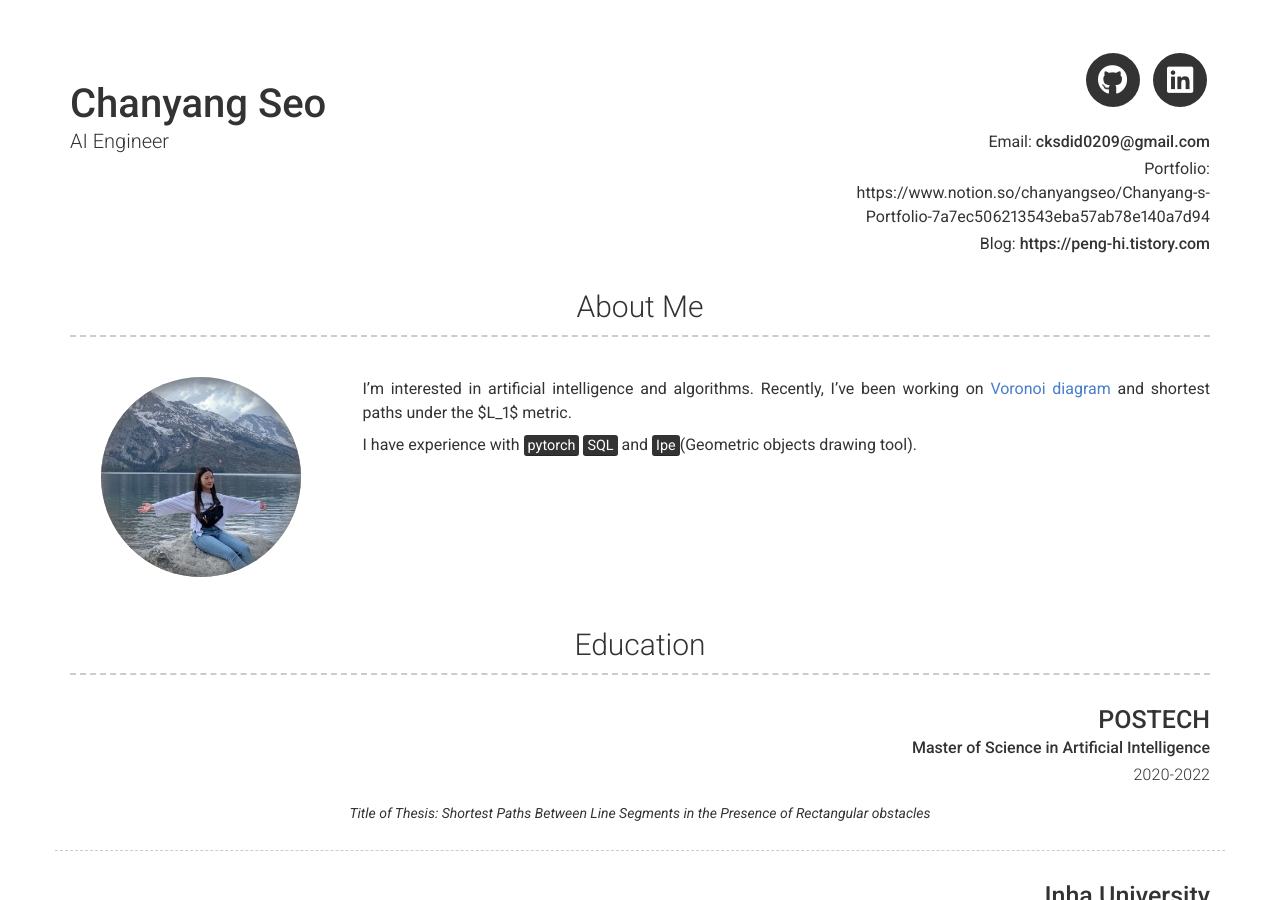
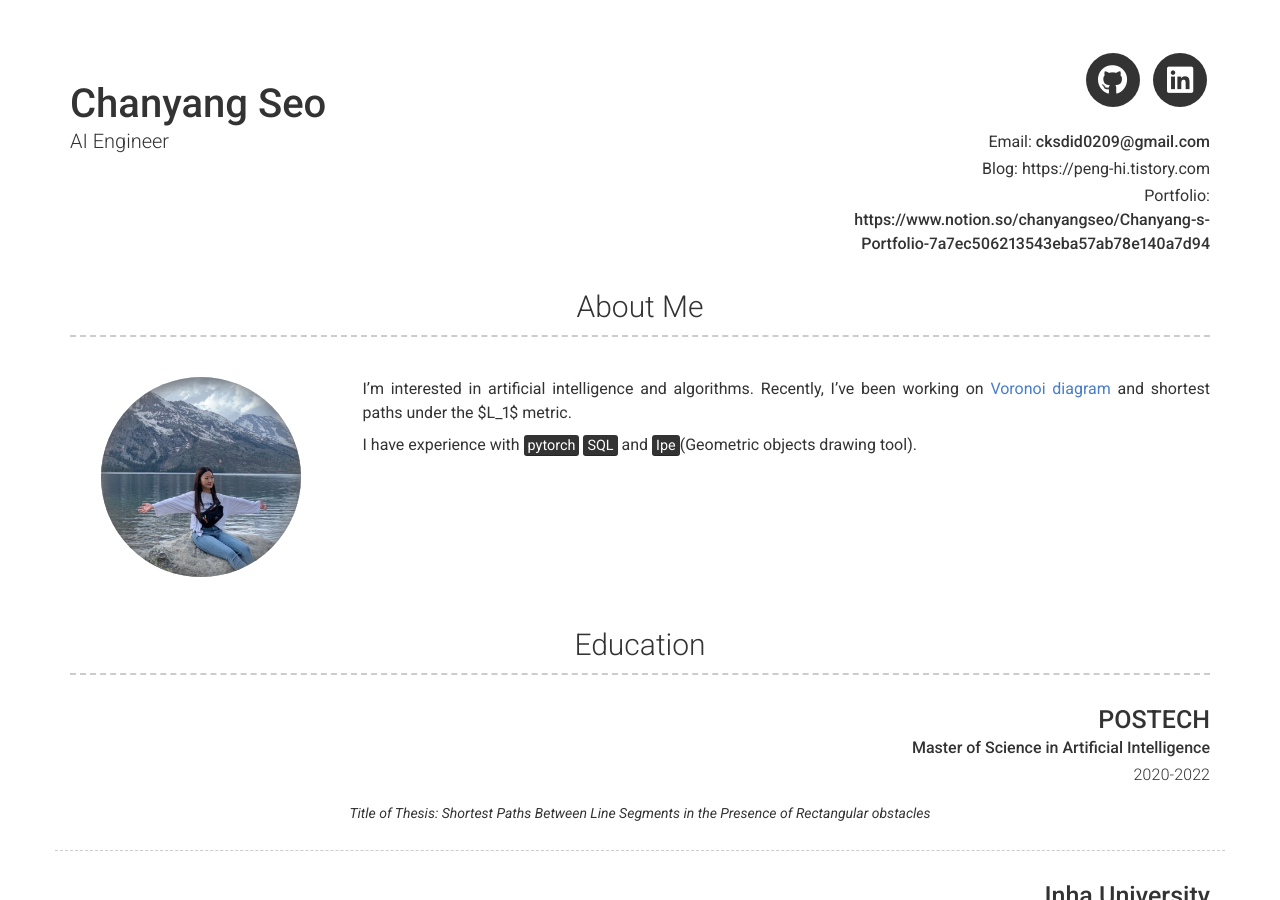
Before and after one commit to chan8616/chan8616.github.io, a Jekyll site: the page built from index.md, in a window 1280 px wide and 900 px high. Built offline with Jekyll 4.4.1, drawn with Linux system fonts in a browser that asks for light colours; nearby versions of some CDN libraries.

```diff
--- a/_config.yml
+++ b/_config.yml
@@ -12,10 +12,10 @@ name: Chanyang Seo
 title: AI Engineer
 email: cksdid0209@gmail.com
 # email_title: Email (Email title override)
-website: https://peng-hi.tistory.com
-website_title: Blog
-phone: https://www.notion.so/chanyangseo/Chanyang-s-Portfolio-7a7ec506213543eba57ab78e140a7d94
-phone_title: Portfolio
+website: https://www.notion.so/chanyangseo/Chanyang-s-Portfolio-7a7ec506213543eba57ab78e140a7d94
+website_title: Portfolio
+phone: https://peng-hi.tistory.com
+phone_title: Blog
 
 # Dark Mode (true/false/never)
 darkmode: false
```
